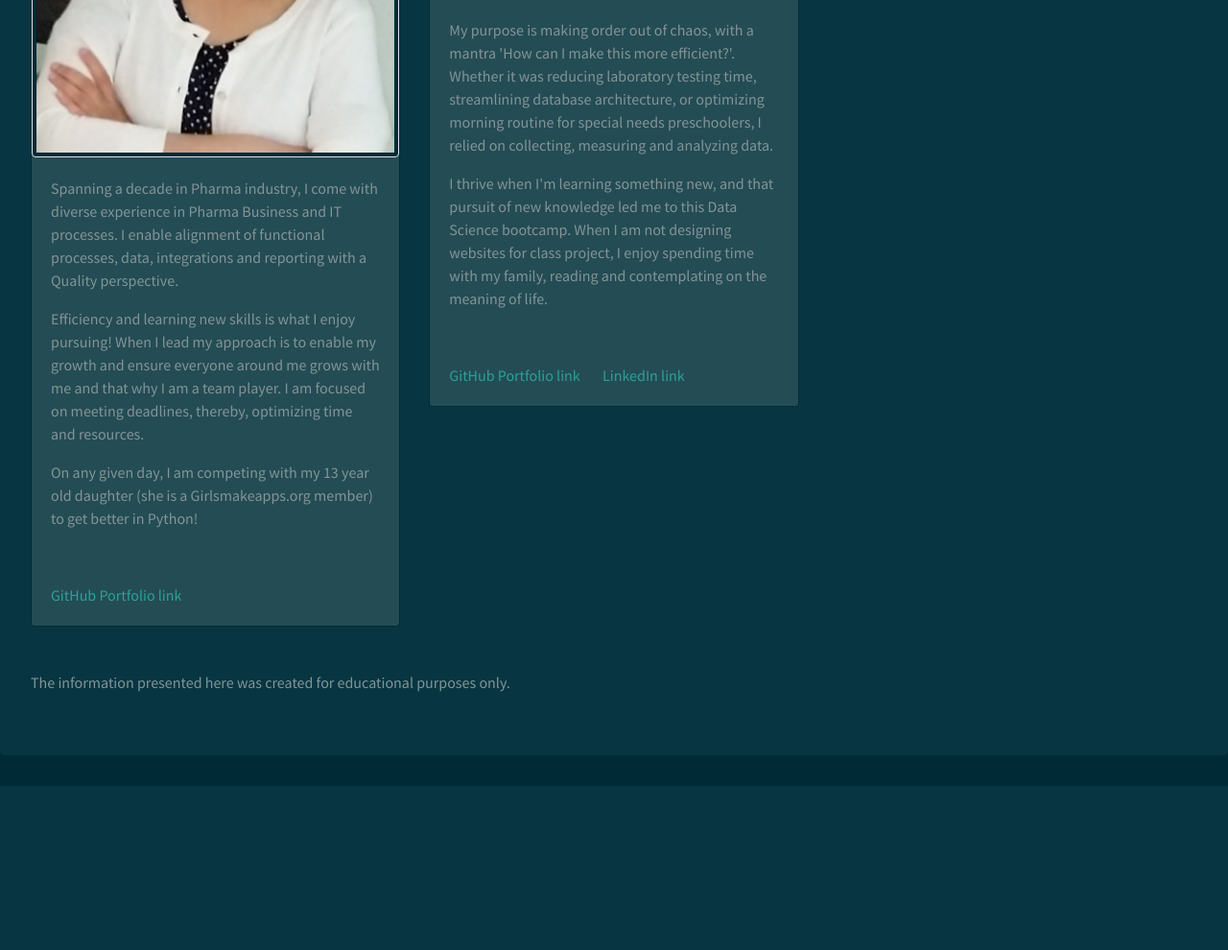
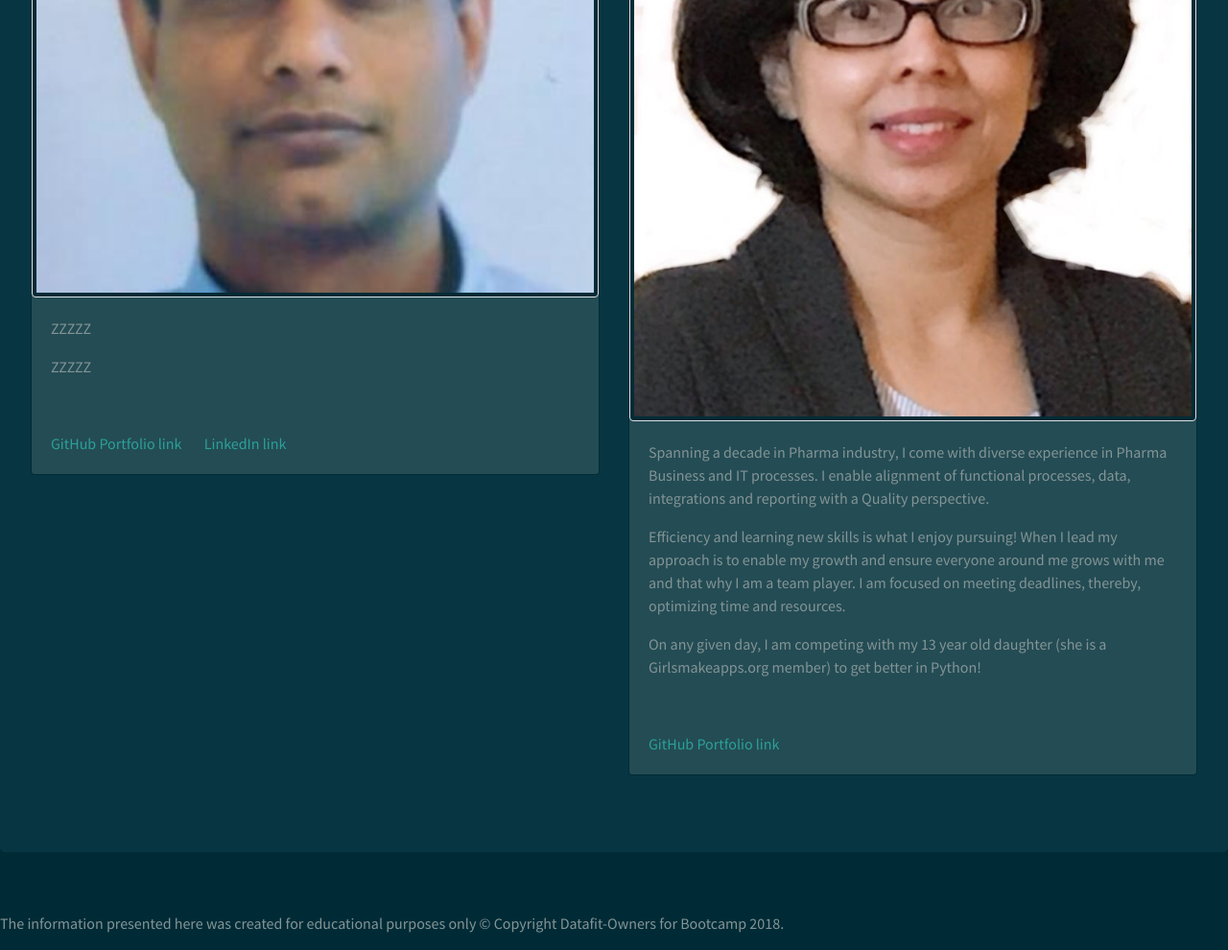
Before and after one commit to DataRobots/datafit, a Flask app: page /about in a window 1280 px wide. Shown: the part 2158-3148 px from the top of the page at 96% size. Before the commit the page ends 2879 px from the top, so only its background shows below. Run offline with Flask 2, Linux system fonts and the light colour scheme.

Commit message:
about page updated

```diff
--- a/Datafit/Templates/about.html
+++ b/Datafit/Templates/about.html
@@ -31,37 +31,38 @@
         </ul>
     </div>
     <div class="jumbotron">
-        <h1 class="display-3">DataDash Project</h1>
-        <p class="lead">The Datadash team scraped job description data from Glassdoor.com. We stored and cleaned data in SQLite.  <br /> <br />We analyzed text for key words using natural language processing and used raw data to evaluate the requirements for 3 specific job titles. Website was built in Bootstrap 4, utilizing JQuery and AJAX for navigation controls. Visualizations were built in Plotly and Carto.
+        <h1 class="display-3">DataFit Project</h1>
+        <p class="lead">The DataFit team built a predictive model to analyse a user given data set and perform supervised learning<br /> <br />
+          We analyzed data of the data set. Website was built in Bootstrap 4, utilizing JQuery and AJAX for navigation controls. Visualizations were built in Tableau.
           <br / > <br />
-        Next on our roadmap is to integrate the resume analysis tool - job seeker pastes the test of their resume on the website, and get a recommended job description.</p>
+        Next on our roadmap is to provide more tools for descriptive and predictive analysis</p>
     <div>
     <div class="row" style="padding-top: 30px">
-        <div class="col-md-4">
+        <div class="col-md-6">
                 <div class="card mb-3">
-                        <h3 class="card-header">Jill Stratton</h3>
+                        <h3 class="card-header">Supriya</h3>
                         <div class="card-body">
-                          <h5 class="card-title">Project Manager</h5>
+                          <h5 class="card-title">Back-End Integration</h5>
                           <h6 class="card-subtitle text-muted">                          <h6 class="card-subtitle text-muted">Project Vision/Full Stack Assistance/Implementation of Goals </h6></h6>
                         </div>
-                        <img class = "img-thumbnail" style="height: 100%; width: 100%; display: block;" src="../static/JStratton.jpg" width="75" height="200" alt="" title="" />
+                        <img class = "img-thumbnail" style="height: 100%; width: 100%; display: block;" src="../static/supriya.jpg" width="75" height="200" alt="" title="" />
                         <div class="card-body">
-                          <p class="card-text">"What I love about data is the stories it can tell." </p>
-						  <p> BA in English and Communications, I have been working with student data for the past 6 years.  Ignited by a map visualization project, my love for data lead me to a DataScience and Visualization BootCamp at Rutgers. I have a love for most things nerdy and can be found hanging out with my family.
+                          <p class="card-text">ZZZZZ </p>
+						  <p> zzzzz
                         </div>
                         <div class="card-body">
-                          <a href="https://github.com/jmstratton" class="card-link">GitHub Portfolio link</a>
-                          <a href="https://www.linkedin.com/in/strattonjill/" class="card-link">LinkedIn link</a>
+                          <a href="https://github.com/supriya0115" class="card-link">GitHub Portfolio link</a>
+                          <a href="ZZZZZ supriya linked in" class="card-link">LinkedIn link</a>
                         </div>
 
                 </div>
         </div>
-        <div class="col-md-4">
+        <div class="col-md-6">
                 <div class="card mb-3">
                         <h3 class="card-header">Priya Venkataraman</h3>
                         <div class="card-body">
                           <h5 class="card-title">Full Stack Developer</h5>
-                          <h6 class="card-subtitle text-muted">Developed and implemented concepts at multiple project levels</h6>
+                          <h6 class="card-subtitle text-muted">Developed UI and implemented concepts at multiple project levels</h6>
                         </div>
                         <img class = "img-thumbnail" style="height: 100%; width: 100%; display: block;" src="../static/PVenkataraman.jpg" width="569" height="569" alt="" title="" />
                         <div class="card-body">
@@ -74,34 +75,34 @@
 
                 </div>
         </div>
-        <div class="col-md-4">
+        <div class="col-md-6">
                 <div class="card mb-3">
-                        <h3 class="card-header">Jonathan Groth</h3>
+                        <h3 class="card-header">Sivakumar Venkatachalam</h3>
                         <div class="card-body">
                           <h5 class="card-title">Back End Developer</h5>
                           <h6 class="card-subtitle text-muted">Data Architect/Back End Development/Responsible for Natural Language Processing</h6>
                         </div>
-                        <img class = "img-thumbnail" style="height: 100%; width: 100%; display: block;" src="../static/JGroth.jpg" width="450" height="450" alt="" title="" />
+                        <img class = "img-thumbnail" style="height: 100%; width: 100%; display: block;" src="../static/vsivakumar.jpg" width="450" height="450" alt="" title="" />
                         <div class="card-body">
-                          <p class="card-text">I am a data scientist, with a scientist's rigor and curiosity, an engineer's problem solving and solution-oriented mind set, and educator's desire to impart a story. My training as both a scientist and as an engineer have given me unique insights into the process of understanding a problem and developing a solution. </p>
-						  <p>My expertise is in data analysis particularly in time series analysis, but I have expanded experience in an array of analysis techniques and domains. I am an experienced educator, in professional and academic settings, that has developed superb communication skills with the ability to explain complex ideas in an easy to understand way.</p>
+                          <p class="card-text">ZZZZZ </p>
+						  <p>ZZZZZ</p>
 
                         </div>
                         <div class="card-body">
-                          <a href="https://github.com/jgroth1" class="card-link">GitHub Portfolio link</a>
-                          <a href="https://www.linkedin.com/in/jonathan-groth-phd/" class="card-link">LinkedIn link</a>
+                          <a href="https://github.com/vsivakumar9" class="card-link">GitHub Portfolio link</a>
+                          <a href="ZZZZZ siva linkedin" class="card-link">LinkedIn link</a>
                         </div>
 
                 </div>
         </div>
-        <div class="col-md-4">
+        <div class="col-md-6">
                 <div class="card mb-3">
                         <h3 class="card-header">Meghana Raje</h3>
                         <div class="card-body">
-                          <h5 class="card-title">Back End Developer/Visualizations</h5>
+                          <h5 class="card-title">Back End Developer/UI/Visualizations</h5>
                           <h6 class="card-subtitle text-muted">Contributed to various Back End processes and created visualizations.</h6>
                         </div>
-                        <img class = "img-thumbnail" style="height: 100%; width: 100%; display: block;" src="../static/MRaje.jpg" width="3024" height="3446" alt="" title="" />
+                        <img class = "img-thumbnail" style="height: 100%; width: 100%; display: block;" src="../static/Meghanavmr.jpg" width="3024" height="3446" alt="" title="" />
                         <div class="card-body">
                           <p class="card-text">Spanning a decade in Pharma industry, I come with diverse experience
                           in Pharma Business and IT processes. I enable alignment of functional processes, data, integrations and reporting
@@ -119,29 +120,18 @@
 
                 </div>
         </div>
-        <div class="col-md-4">
-            <div class="card mb-3">
-                    <h3 class="card-header">Ira Petric-Buchberger</h3>
-                    <div class="card-body">
-                      <h5 class="card-title">Front End Developer</h5>
-                      <h6 class="card-subtitle text-muted">Responsible for developing client-facing websites.</h6>
-                    </div>
-                    <img class = "img-thumbnail" style="height: 100%; width: 100%; display: block;" src="../static/IPetric-Buchberger.jpg" width="337" height="337" alt="" title="" />
-                    <div class="card-body">
-                      <p class="card-text">My purpose is making order out of chaos, with a mantra 'How can I make this more efficient?'. Whether it was reducing laboratory testing time, streamlining database architecture, or optimizing morning routine for special needs preschoolers, I relied on collecting, measuring and analyzing data. </p>
-                      <p>  I thrive when I'm learning something new, and that pursuit of new knowledge led me to this Data Science bootcamp. When I am not designing websites for class project, I enjoy spending time with my family, reading and contemplating on the meaning of life.</p>
-                    </div>
-                    <div class="card-body">
-                      <a href="https://github.com/ipetricb" class="card-link">GitHub Portfolio link</a>
-                      <a href="https://www.linkedin.com/in/irapetricbuchberger/" class="card-link">LinkedIn link</a>
-                    </div>
+
+
 
             </div>
     </div>
     </div>
     <div>
+      <!-- <footer class="footer" style="padding-top: 30px">
+        <span class="bottom">The information presented here was created for educational purposes only © Copyright Datafit-Owners for Bootcamp 2018.</span>
+      </footer> -->
       <footer class="footer" style="padding-top: 30px">
-        <span class="bottom">The information presented here was created for educational purposes only.</span>
+        <p>The information presented here was created for educational purposes only © Copyright Datafit-Owners for Bootcamp 2018.</p>
       </footer>
     </div>
   </body>
```
Also changed, not shown: Datafit/Static/MRaje.jpg (deleted), Datafit/Static/Meghanavmr.jpg (added), Datafit/Static/supriya.jpg (added), Datafit/Static/vsivakumar.jpg (added), Datafit/Templates/assets/img/MRaje.jpg (deleted), Datafit/Templates/assets/img/Meghanavmr.jpg (added), templates/assets/img/MRaje.jpg (deleted), templates/assets/img/Meghanavmr.jpg (added).
